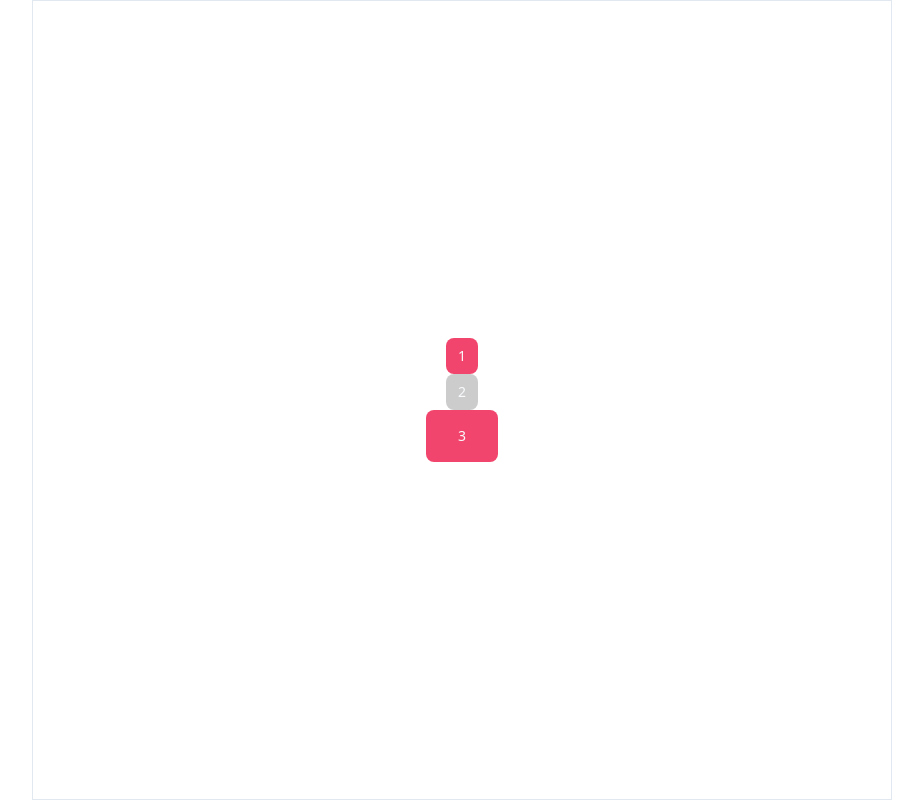
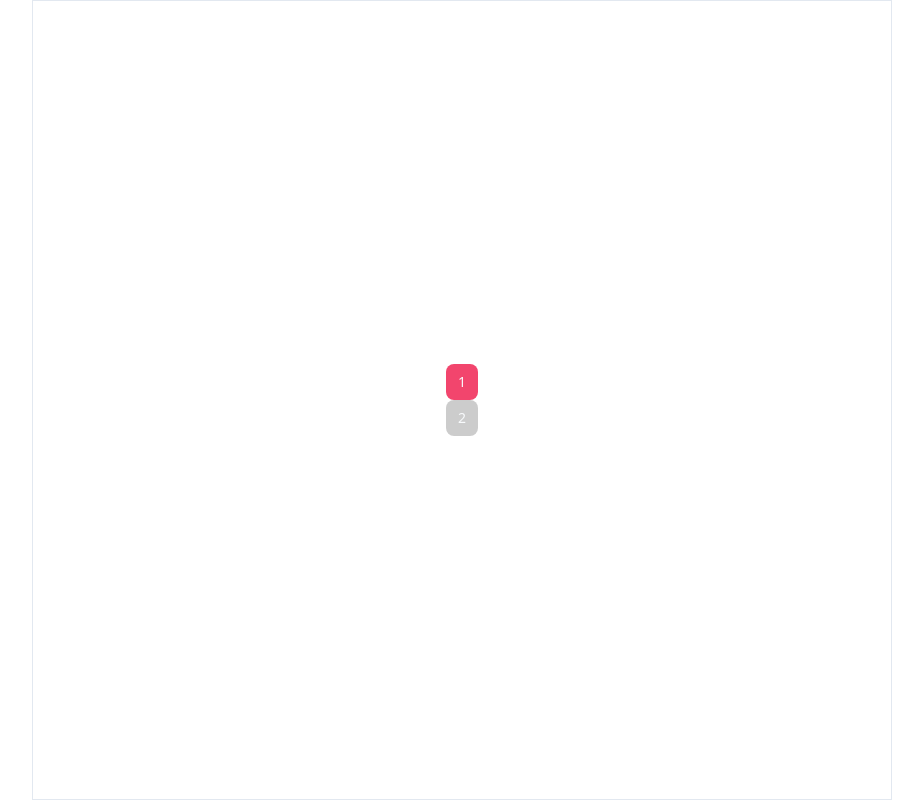
Before and after one commit to epson-hackathon-team-13/myml-frontend, a Next.js app: page / in a window 1280 px wide. Shown: the whole page, without its empty margins (178-1101 px from the left). Built offline with nearby package versions, Linux system fonts and the light colour scheme; a web font is replaced by a local one.

Commit message:
chore: first commit

```diff
--- a/app/page.tsx
+++ b/app/page.tsx
@@ -5,7 +5,6 @@ export default function Home() {
     <main className="flex border min-h-screen relative justify-center flex-col items-center p-24">
       <Button>1</Button>
       <Button disabled>2</Button>
-      <Button size={"md"}>3</Button>
     </main>
   );
 }
```
